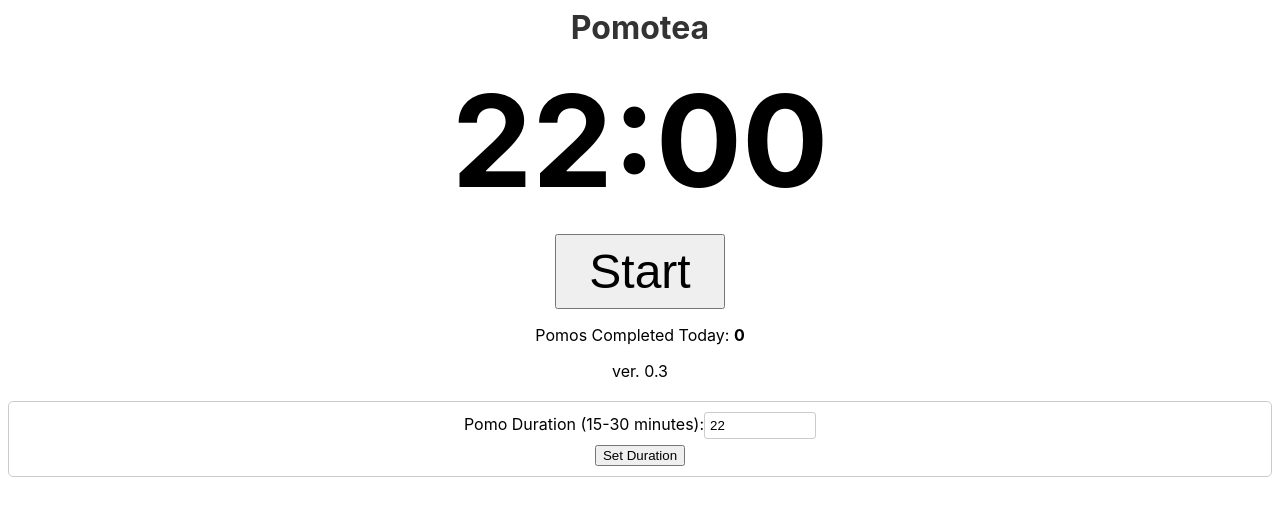
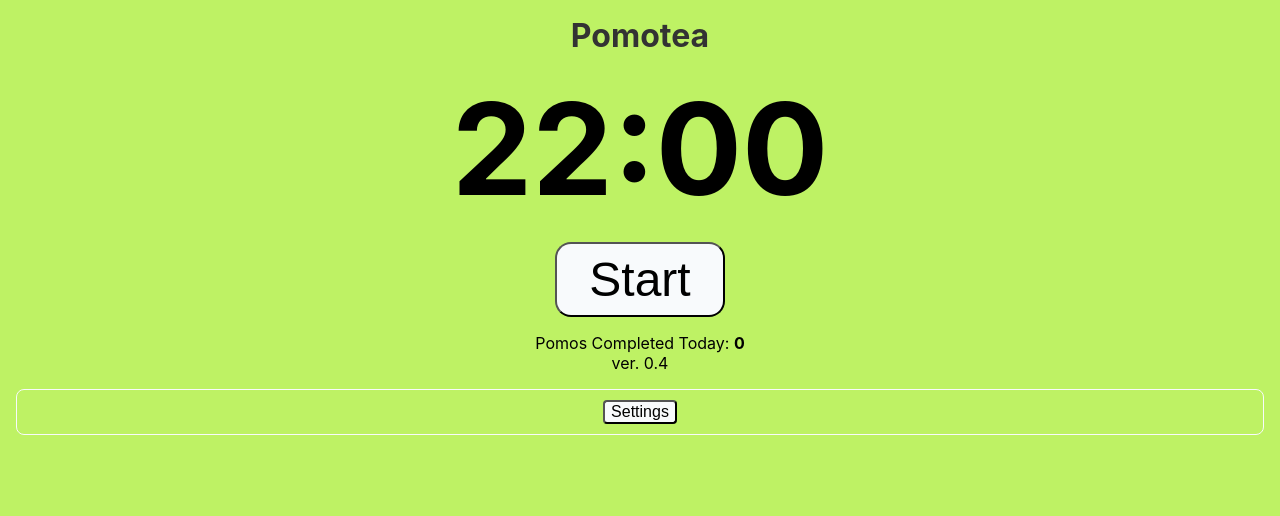
Before and after one commit to bot19/pomotea, a React (Vite) app in the folder pomotee/: page / in a window 1280 px wide. Shown: the top 516 px of the page. Built offline with nearby package versions, Linux system fonts and the light colour scheme.

Commit message:
minor UI update + CSS colours

```diff
--- a/pomotee/src/App.css
+++ b/pomotee/src/App.css
@@ -1,7 +1,53 @@
+:root {
+  /* Primary colors */
+  --color-primary: #2563eb;    /* Blue */
+  --color-primary-light: #60a5fa;
+  --color-primary-dark: #1d4ed8;
+
+  /* Secondary colors */
+  --color-secondary: #7c3aed;  /* Purple */
+  --color-secondary-light: #a78bfa;
+  --color-secondary-dark: #5b21b6;
+
+  /* Accent colors */
+  --color-accent: #f59e0b;     /* Amber */
+  --color-accent-light: #fbbf24;
+  --color-accent-dark: #d97706;
+
+  /* Neutral colors */
+  --color-neutral-100: #f8fafc;
+  --color-neutral-200: #e2e8f0;
+  --color-neutral-300: #cbd5e1;
+  --color-neutral-400: #94a3b8;
+  --color-neutral-500: #64748b;
+  --color-neutral-600: #475569;
+  --color-neutral-700: #334155;
+  --color-neutral-800: #1e293b;
+  --color-neutral-900: #0f172a;
+
+  /* Semantic colors */
+  --color-success: #22c55e;
+  --color-warning: #f59e0b;
+  --color-error: #ef4444;
+  --color-info: #3b82f6;
+
+  /* Pomodoro specific colors */
+  --pomo-active-color: #f87171;
+  --pomo-inactive-color: #bef264;
+
+  --border-radius-sm: 0.25rem;
+  --border-radius-md: 0.5rem;
+  --border-radius-lg: 1rem;
+
+  font-size: 16px;
+}
+
 .App {
   text-align: center;
   background-color: var(--pomo-inactive-color);
   transition: background-color 0.3s ease;
+  height: calc(100vh - 2rem);
+  padding: 1rem;
 }
 
 .App.pomo-active {
@@ -13,23 +59,24 @@ h1 {
   margin: 0;
 }
 
-:root {
-  --pomo-active-color: #f0f8ff;
-  --pomo-inactive-color: #fff;
-
-  font-size: 16px;
-}
-
 body {
   font-family: -apple-system, BlinkMacSystemFont, "Segoe UI", Roboto, Helvetica,
     Arial, sans-serif;
+  margin: 0;
+  height: 100vh;
+}
+
+button {
+  font-size: 1rem;
+  background-color: var(--color-neutral-100);
+  border-radius: var(--border-radius-sm);
 }
 
 .settings {
   margin-bottom: 20px;
   padding: 10px;
-  border: 1px solid #ccc;
-  border-radius: 5px;
+  border: 1px solid var(--color-neutral-100);
+  border-radius: var(--border-radius-md);
 }
 
 .settings label {
@@ -40,19 +87,25 @@ body {
 .settings input {
   width: 100px;
   padding: 5px;
-  border: 1px solid #ccc;
-  border-radius: 3px;
+  border: 1px solid var(--color-neutral-100);
+  border-radius: var(--border-radius-sm);
 }
 
 main {
   h2 {
     font-size: 8rem;
     margin: 1rem 0;
+    text-align: center;
   }
 
   button {
     font-size: 3rem;
     padding: 0.5rem 2rem;
     cursor: pointer;
+    border-radius: var(--border-radius-lg);
   }
 }
+
+footer {
+  padding: 1rem;
+}
--- a/pomotee/src/PomoTracker.jsx
+++ b/pomotee/src/PomoTracker.jsx
@@ -21,9 +21,9 @@ function PomoTracker({ currentDayPomos }) {
 
   return (
     <footer>
-      <p>
+      <section>
         Pomos Completed Today: <strong>{currentDayPomos}</strong>
-      </p>
+      </section>
       {/* <h3>Pomos This Month</h3>
       (Coming soon...) */}
       {/* <ul>
@@ -33,7 +33,7 @@ function PomoTracker({ currentDayPomos }) {
           </li>
         ))}
       </ul> */}
-      <div style={{ paddingBottom: "20px" }}>ver. 0.3</div>
+      <section>ver. 0.4</section>
     </footer>
   );
 }
--- a/pomotee/src/Settings.jsx
+++ b/pomotee/src/Settings.jsx
@@ -2,6 +2,7 @@ import React, { useState } from "react";
 import { CONFIG } from "./config";
 
 function Settings({ setPomoDuration }) {
+  const [open, setOpen] = useState(false)
   const [duration, setDuration] = useState(CONFIG.defaults.duration);
 
   const handleChange = (event) => {
@@ -10,21 +11,28 @@ function Settings({ setPomoDuration }) {
   };
 
   const handleClick = () => {
-    if (duration >= 1 && duration <= 30) {
+    if (duration >= 15 && duration <= 30) {
       setPomoDuration(duration);
+      setOpen(false);
     } else {
       alert("Pomo duration must be between 15 and 30 minutes.");
     }
   };
 
   return (
-    <div className="settings">
-      <label>
+    <section className="settings">
+      {open ? (
+        <>
+        <label>
         Pomo Duration (15-30 minutes):
         <input type="number" value={duration} onChange={handleChange} />
       </label>
       <button onClick={handleClick}>Set Duration</button>
-    </div>
+        </>
+      ) : (
+        <button onClick={() => setOpen(true)}>Settings</button>
+      )}
+    </section>
   );
 }
 
```
